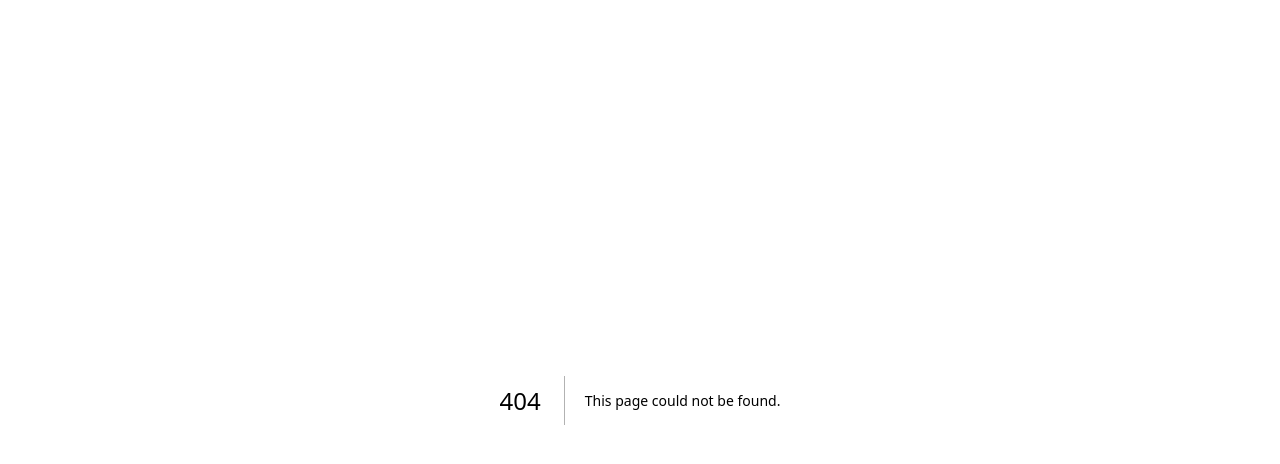
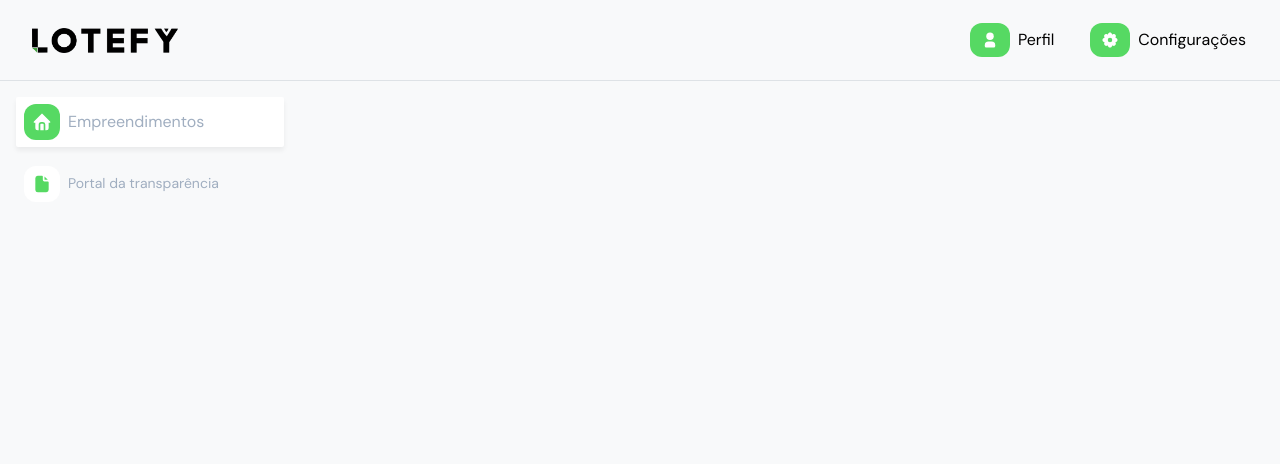
Before and after one commit to viniciushrcs/lotefy-frontend, a Next.js app: page /dashboard in a window 1280 px wide. Before the commit this address had no page. Shown: the top 464 px of the page. Built offline with nearby package versions, Linux system fonts and the light colour scheme.

Commit message:
feat: create header and left menu

```diff
--- /dev/null
+++ b/components/Header/index.tsx
@@ -0,0 +1,78 @@
+import NextImage from "next/image";
+import {
+  Group,
+  Text,
+  Divider,
+  Box,
+  Burger,
+  Drawer,
+  ScrollArea,
+  rem,
+  Image,
+} from "@mantine/core";
+import { useDisclosure } from "@mantine/hooks";
+import { IconSettingsFilled, IconUserFilled } from "@tabler/icons-react";
+import logo from "../../public/images/Logo.png";
+
+export function Header() {
+  const [drawerOpened, { toggle: toggleDrawer, close: closeDrawer }] =
+    useDisclosure(false);
+
+  return (
+    <Box>
+      <header className="h-[5rem] pr-6 pl-4">
+        <Group justify="space-between" h="100%">
+          <Image
+            component={NextImage}
+            src={logo}
+            alt="Logo"
+            h={25}
+            w={170}
+            className="ml-[1rem]"
+          />
+          <Group className="flex" visibleFrom="sm">
+            <div className="flex gap-2 items-center cursor-pointer hover:bg-gray-100 hover:text-gray-800 hover:rounded-[15px] text-[14px] p-[10px]">
+              <div className="items-center flex p-2 bg-[#56D963] rounded-xl text-[#FFF]">
+                <IconUserFilled style={{ height: 18 }} />
+              </div>
+              <Text>Perfil</Text>
+            </div>
+            <div className="flex gap-2 items-center cursor-pointer hover:bg-gray-100 hover:text-gray-800 hover:rounded-[15px] text-[14px] p-[10px]">
+              <div className="items-center flex p-2 bg-[#56D963] rounded-xl text-[#FFF]">
+                <IconSettingsFilled style={{ height: 18 }} />
+              </div>
+              <Text>Configurações</Text>
+            </div>
+          </Group>
+
+          <Burger
+            opened={drawerOpened}
+            onClick={toggleDrawer}
+            hiddenFrom="sm"
+          />
+        </Group>
+      </header>
+
+      <Drawer
+        opened={drawerOpened}
+        onClose={closeDrawer}
+        size="100%"
+        padding="md"
+        hiddenFrom="sm"
+        zIndex={1000000}
+      >
+        <ScrollArea h={`calc(100vh - ${rem(80)})`} mx="-md">
+          <Divider my="sm" />
+          <div className="ml-2 mr-2 flex gap-2 rounded-[12px] items-center cursor-pointer hover:bg-[#56D963] hover:text-[#FFF] p-[10px]">
+            <Text className="text-[20px]">Perfil</Text>
+          </div>
+
+          <div className="ml-2 mr-2 flex gap-2 rounded-[12px] items-center cursor-pointer hover:bg-[#56D963] hover:text-[#FFF] p-[10px]">
+            <Text className="text-[20px]">Configurações</Text>
+          </div>
+        </ScrollArea>
+      </Drawer>
+      <Divider />
+    </Box>
+  );
+}
--- /dev/null
+++ b/components/Navbar/index.tsx
@@ -0,0 +1,48 @@
+import { useState } from "react";
+import { Group } from "@mantine/core";
+import { IconHomeFilled, IconFileFilled } from "@tabler/icons-react";
+
+const data = [
+  { link: "", label: "Empreendimentos", icon: IconHomeFilled },
+  { link: "", label: "Portal da transparência", icon: IconFileFilled },
+];
+
+export function LeftNavbar() {
+  const [active, setActive] = useState("Empreendimentos");
+
+  const links = data.map((item) => (
+    <a
+      className={`flex items-center p-2 rounded-sm text-[#A0AEC0] h-[50px] mb-3 no-underline ${
+        item.label === active
+          ? "shadow-[0px_3.5px_5.5px_0px_rgba(0,0,0,0.06)] rounded-[15px] bg-[#FFF] text-[16px]"
+          : "hover:bg-gray-100 hover:text-gray-800 hover:rounded-[15px] text-[14px]"
+      }`}
+      data-active={item.label === active || undefined}
+      href={item.link}
+      key={item.label}
+      onClick={(event) => {
+        event.preventDefault();
+        setActive(item.label);
+      }}
+    >
+      <div
+        className={`items-center flex p-2 ${
+          item.label === active
+            ? "bg-[#56D963] rounded-xl text-[#FFF]"
+            : "bg-[#FFF] rounded-xl text-[#56D963]"
+        }`}
+      >
+        <item.icon className="w-5 h-5" />
+      </div>
+      <span className="ml-2">{item.label}</span>
+    </a>
+  ));
+
+  return (
+    <Group>
+      <nav className="h-[100vh] w-[300px] p-4 flex flex-col border-r border-gray-300 bg-[#F8F9FA]">
+        <div className="flex flex-col flex-1">{links}</div>
+      </nav>
+    </Group>
+  );
+}
--- /dev/null
+++ b/pages/dashboard/index.tsx
@@ -0,0 +1,11 @@
+import { LeftNavbar } from "../../components/Navbar";
+import { Header } from "../../components/Header";
+
+export default function Dashboard() {
+  return (
+    <div className="bg-[#F8F9FA]">
+      <Header />
+      <LeftNavbar />
+    </div>
+  );
+}
```
